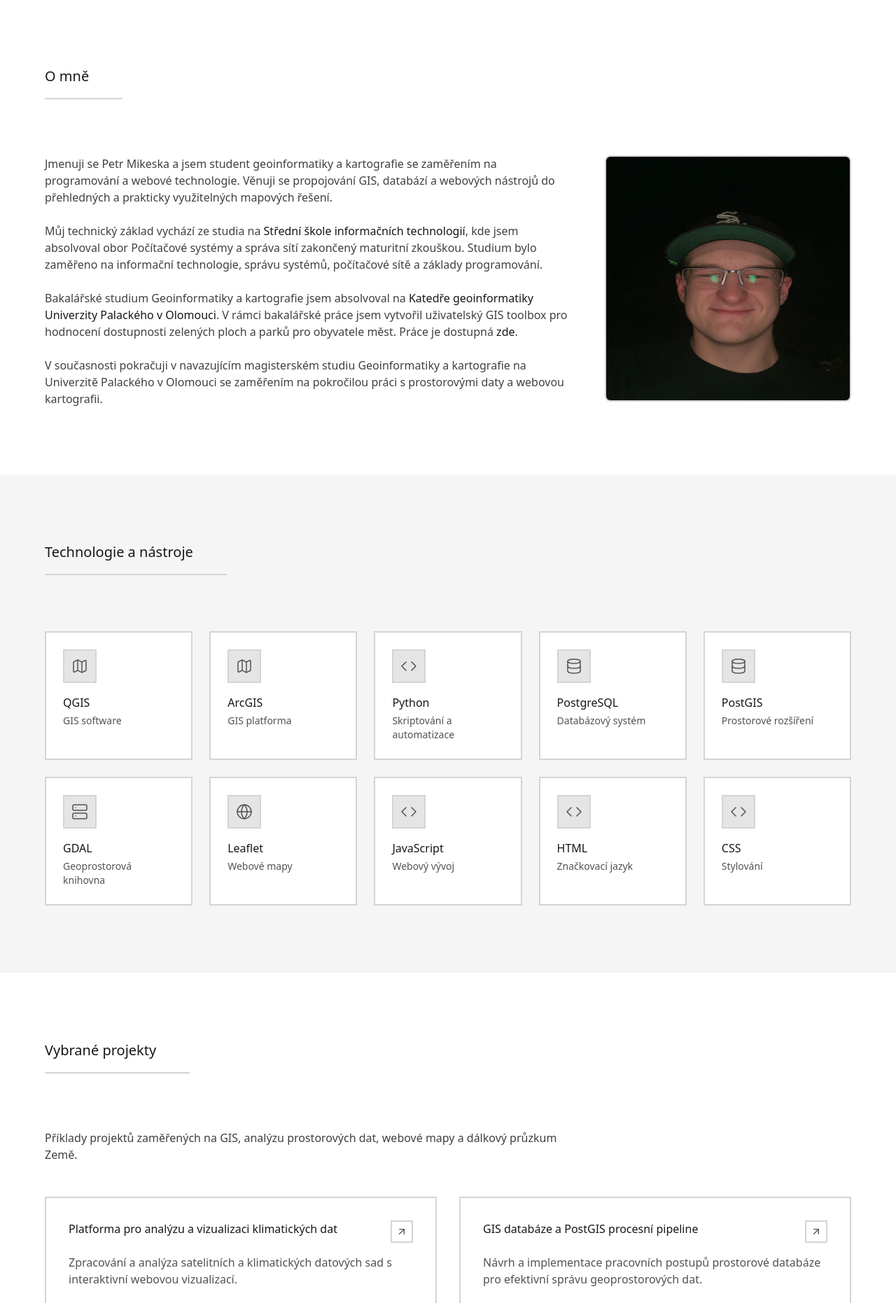
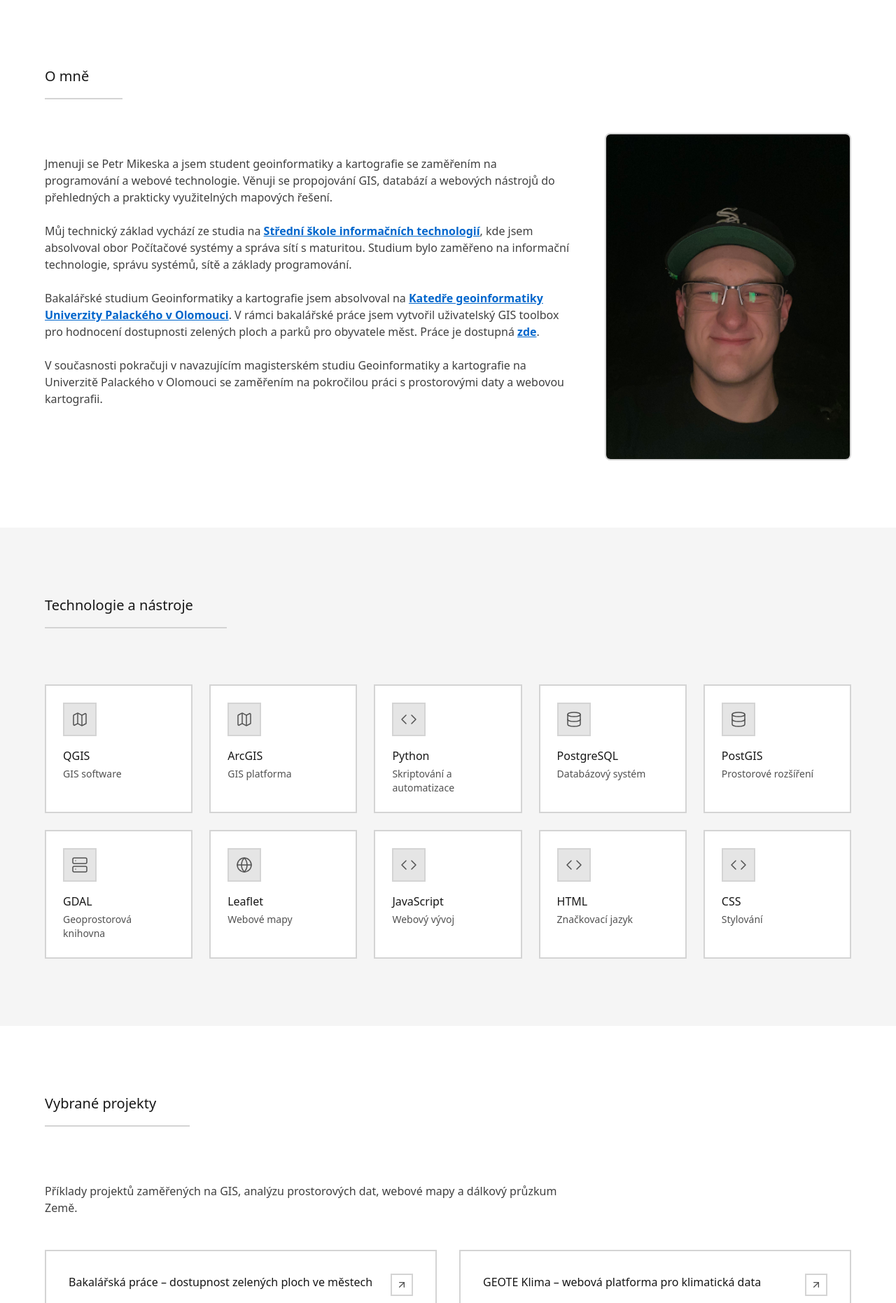
Before and after one commit to MetrPikeska/petrmikeska, a React (Vite) app: page / in a window 1280 px wide. Shown: the part 898-2760 px from the top of the page at 70% size. Built offline with nearby package versions, Linux system fonts and the light colour scheme.

Commit message:
fix: Update About, Hero, and Projects sections for clarity and improved content

```diff
--- a/src/components/About.tsx
+++ b/src/components/About.tsx
@@ -17,11 +17,12 @@ export function About() {
                 href="https://www.ssinfotech.cz"
                 target="_blank"
                 rel="noopener noreferrer"
-                className="text-neutral-900 hover:underline"
+                style={{ color: '#0066cc', textDecoration: 'underline', fontWeight: '600' }}
+                className="hover:opacity-80"
               >
                 Střední škole informačních technologií
               </a>
-              , kde jsem absolvoval obor Počítačové systémy a správa sítí zakončený maturitní zkouškou. Studium bylo zaměřeno na informační technologie, správu systémů, počítačové sítě a základy programování.
+              , kde jsem absolvoval obor Počítačové systémy a správa sítí s maturitou. Studium bylo zaměřeno na informační technologie, správu systémů, sítě a základy programování.
             </p>
             <p>
               Bakalářské studium Geoinformatiky a kartografie jsem absolvoval na{' '}
@@ -29,7 +30,8 @@ export function About() {
                 href="https://geoinformatics.upol.cz"
                 target="_blank"
                 rel="noopener noreferrer"
-                className="text-neutral-900 hover:underline"
+                style={{ color: '#0066cc', textDecoration: 'underline', fontWeight: '600' }}
+                className="hover:opacity-80"
               >
                 Katedře geoinformatiky Univerzity Palackého v Olomouci
               </a>
@@ -38,7 +40,8 @@ export function About() {
                 href="https://geoinformatics.upol.cz/dprace/bakalarske/mikeska25"
                 target="_blank"
                 rel="noopener noreferrer"
-                className="text-neutral-900 hover:underline"
+                style={{ color: '#0066cc', textDecoration: 'underline', fontWeight: '600' }}
+                className="hover:opacity-80"
               >
                 zde
               </a>
@@ -54,8 +57,8 @@ export function About() {
           <img
             src={jaImage}
             alt="Petr Mikeska"
-            className="w-full aspect-square object-cover border-2 border-neutral-300"
-            style={{ borderRadius: '8px' }}
+            className="w-full object-contain border-2 border-neutral-300"
+            style={{ borderRadius: '8px', marginTop: '-2rem' }}
           />
         </div>
       </div>
--- a/src/components/Hero.tsx
+++ b/src/components/Hero.tsx
@@ -30,7 +30,7 @@ export function Hero({ onNavigate }: HeroProps) {
               Geoinformatika & vývoj webových mapových aplikací
             </h2>
             <p className="text-neutral-700 max-w-2xl text-lg">
-              Student geoinformatiky a kartografie se zaměřením na programování a webové technologie. Propojuji GIS, databáze a webové nástroje do praktických mapových řešení.
+              Student geoinformatiky a kartografie se zaměřením na programování, webové technologie a computer vision. Propojuji GIS, databáze a webové nástroje do praktických mapových řešení.
             </p>
           </div>
 
--- a/src/components/Projects.tsx
+++ b/src/components/Projects.tsx
@@ -5,25 +5,40 @@ import { ProjectCard } from './ProjectCard';
 export function Projects() {
   const projects = [
     {
-      title: 'Platforma pro analýzu a vizualizaci klimatických dat',
-      description: 'Zpracování a analýza satelitních a klimatických datových sad s interaktivní webovou vizualizací.',
-      tags: ['Klima', 'Dálkový průzkum', 'Web']
+    title: 'Bakalářská práce – dostupnost zelených ploch ve městech',
+    description: 'Vývoj uživatelského GIS toolboxu pro hodnocení dostupnosti zelených ploch a parků pro obyvatele měst. Řešení využívá prostorové analýzy, síťovou analýzu a automatizované zpracování dat s cílem podpořit rozhodování v oblasti územního plánování a kvality života ve městech.',
+    tags: ['GIS', 'Python', 'Prostorové analýzy', 'Výzkum']
+    }
+    ,
+    {
+      title: 'GEOTE Klima – webová platforma pro klimatická data',
+      description: 'Webová aplikace pro analýzu a vizualizaci klimatických a environmentálních dat. Projekt propojuje prostorová data uložená v PostGIS s REST API a interaktivním webovým rozhraním, které umožňuje přehlednou práci s klimatickými indikátory, mapami a grafy.',
+      tags: ['GIS', 'Klima', 'PostGIS', 'Web',]
+    }
+    ,
+    {
+      title: 'Geo Places Quiz – interaktivní geografický kvíz',
+      description: 'Interaktivní webová aplikace zaměřená na procvičování geografických znalostí formou kvízu. Projekt kombinuje práci s geografickými daty, mapovou logiku a webové technologie s cílem vytvořit zábavný a edukativní nástroj.',
+      tags: ['Web', 'JavaScript', 'PostGIS', 'Interaktivní aplikace']
+    }
+    ,
+    {
+      title: 'VYGEO OPALENA – interaktivní GIS pro správu lyžařského areálu',
+      description: 'Webová GIS aplikace pro správu, monitoring a analýzu prostorových dat v lyžařském areálu Opálená v Beskydech. Projekt propojuje webové mapy, geoinformatiku a IoT prvky pro práci s provozními daty, počasím, výškovými informacemi a fotografickou dokumentací. Součástí jsou analytické nástroje, autentizace uživatelů a experimentální AI detekce objektů pomocí modelu YOLOv8.',
+      tags: ['GIS', 'Webové mapy', 'IoT', 'AI', 'PostGIS', 'Vývoj']
     },
     {
-      title: 'GIS databáze a PostGIS procesní pipeline',
-      description: 'Návrh a implementace pracovních postupů prostorové databáze pro efektivní správu geoprostorových dat.',
-      tags: ['PostGIS', 'Databáze', 'GIS']
+      title: 'Znečištění ovzduší v Moravskoslezském kraji – kartografická analýza',
+      description: 'Semestrální kartografická práce zaměřená na analýzu a vizualizaci znečištění ovzduší v Moravskoslezském kraji. Projekt využívá prostorová data o koncentracích vybraných znečišťujících látek a jejich kartografické zpracování formou analytických map, kartogramů a syntetických map. Součástí práce je typizace a regionalizace území na základě míry imisní zátěže s cílem přehledně interpretovat prostorové vzorce a regionální rozdíly kvality ovzduší.',
+      tags: ['Kartografie', 'GIS', 'Ovzduší', 'Analytické mapy', 'Typizace']
     },
     {
-      title: 'Interaktivní webová mapová aplikace',
-      description: 'Moderní webové mapové rozhraní s vizualizací geoprostorových dat a analytickými funkcemi.',
-      tags: ['Webové mapy', 'JavaScript', 'GIS']
-    },
-    {
-      title: 'Bakalářská práce',
-      description: 'Zpracování a analýza prostorových dat s důrazem na automatizaci, reprodukovatelnost a přehlednou vizualizaci.',
-      tags: ['Python', 'GIS', 'Výzkum']
+      title: 'Ski Cam Analytics – AI analýza kamerových dat',
+      description: 'Analytický projekt zaměřený na zpracování a vyhodnocování kamerových dat z lyžařského areálu pomocí metod počítačového vidění. Řešení využívá YOLO knihovnu pro detekci objektů a skriptové zpracování dat v Pythonu s cílem získávat provozní informace využitelné v GIS a webových aplikacích.',
+      tags: ['AI', 'Computer Vision', 'YOLO', 'Python', 'Analýza dat']
     }
+
+
   ];
 
   return (
```
